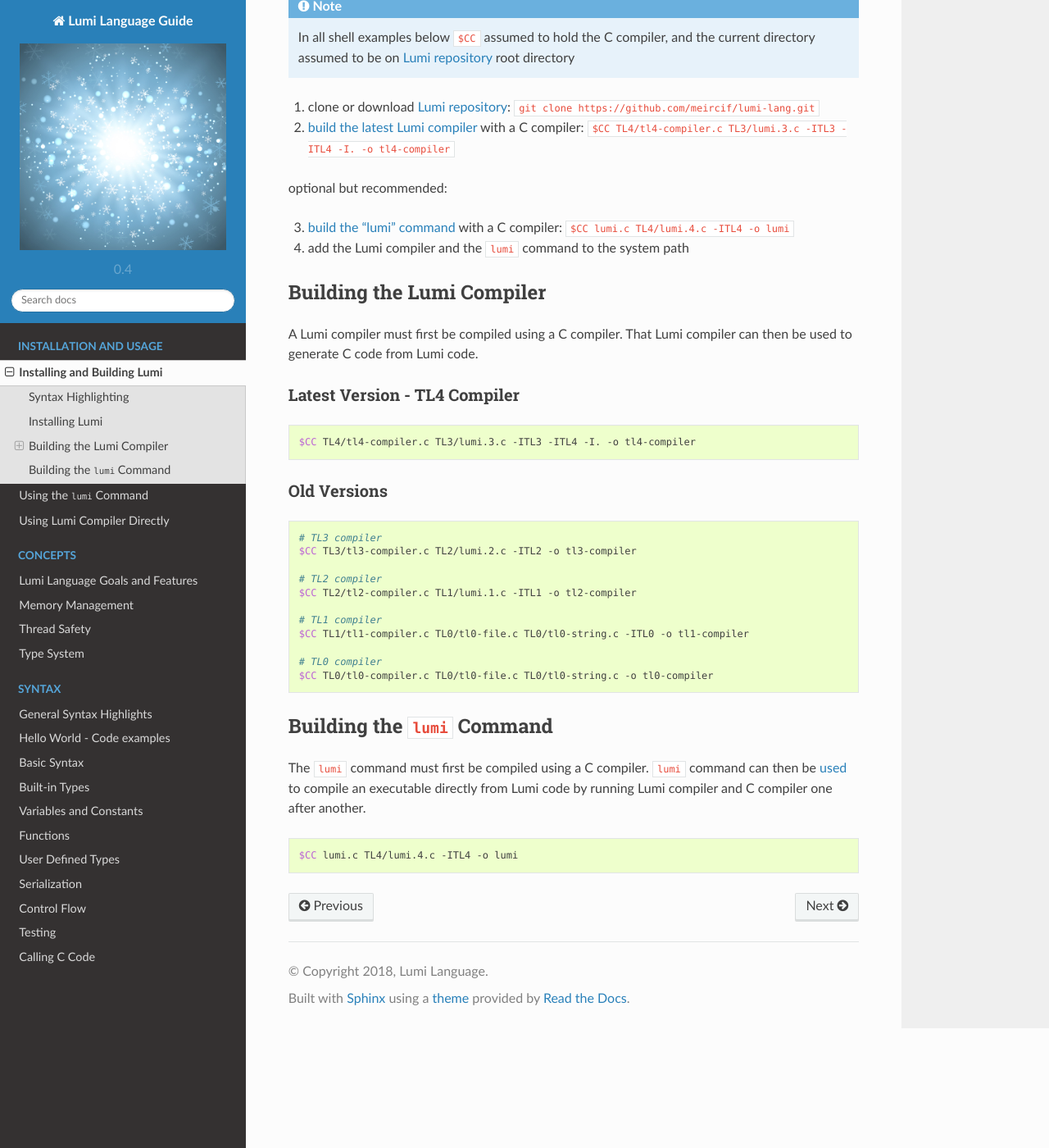
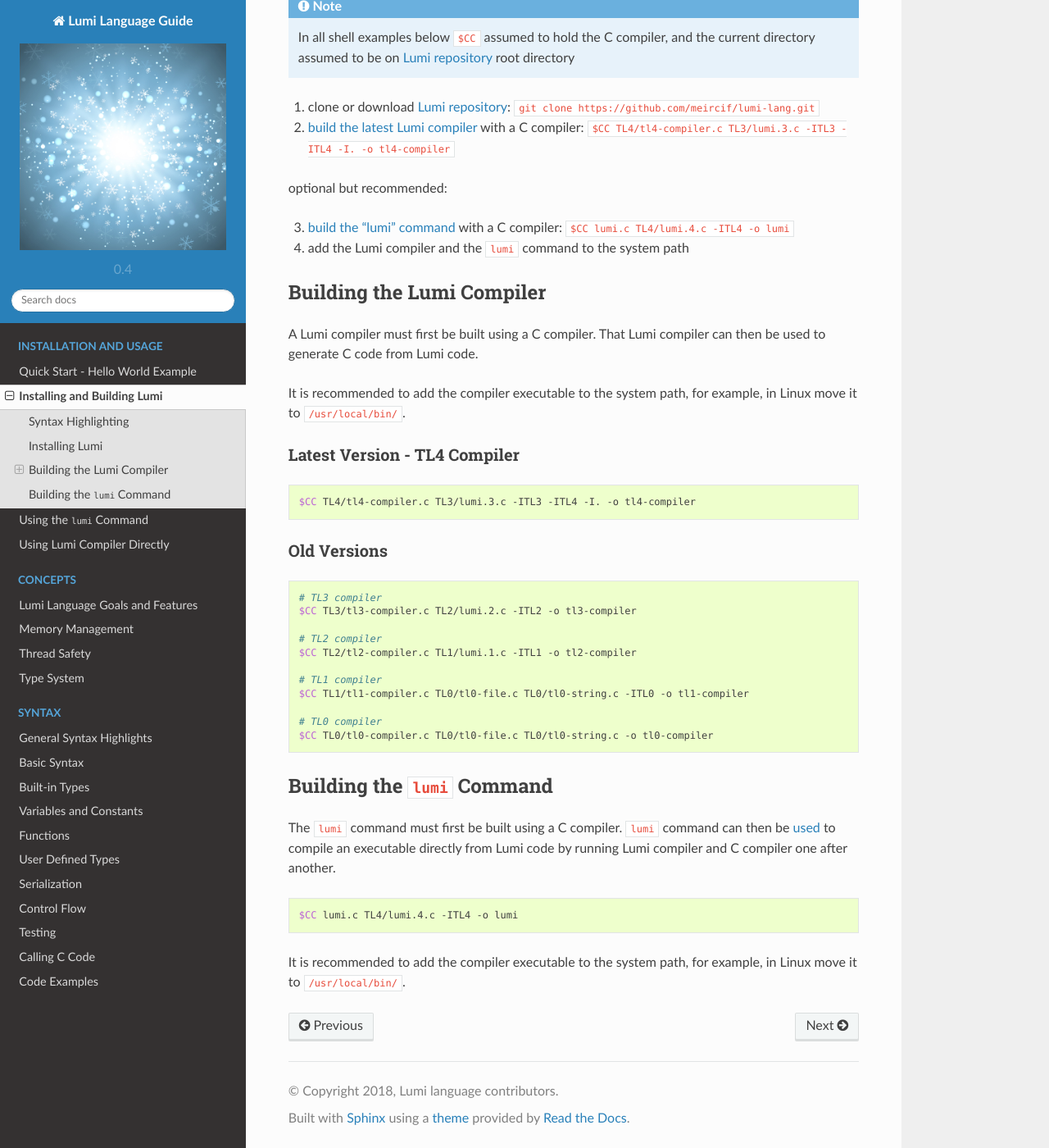
Before and after one commit to meircif/lumi-lang, a Sphinx documentation site: the page built from docs/install.rst, in a window 1280 px wide and 1400 px high, scrolled down 351 px. Shown: the whole window at 82% size. Built offline with Sphinx 7.4.7 and the Read the Docs theme 2.0.0, drawn with Linux system fonts in a browser that asks for light colours.

Commit message:
Add syntax documentation - 08

```diff
--- a/docs/conf.py
+++ b/docs/conf.py
@@ -20,8 +20,8 @@
 # -- Project information -----------------------------------------------------
 
 project = 'Lumi Language Guide'
-copyright = '2018, Lumi Language'
-author = 'Lumi Language'
+copyright = '2018, Lumi language contributors'
+author = 'Lumi language contributors'
 
 # The short X.Y version
 version = '0.4'
--- a/docs/index.rst
+++ b/docs/index.rst
@@ -35,7 +35,7 @@
 Contributing to Lumi
 --------------------
 Any help, suggestion, comment or questions is welcome! See Lumi repository
-`wiki`_ for more details.
+`wiki`_ for more details on how to contribute to Lumi.
 
 .. _wiki: https://github.com/meircif/lumi-lang/wiki
 
@@ -43,6 +43,7 @@
    :maxdepth: 2
    :caption: Installation and Usage
 
+   quick-start
    install
    lumi-command
    lumi-compiler
--- a/docs/install.rst
+++ b/docs/install.rst
@@ -29,8 +29,11 @@
 
 Building the Lumi Compiler
 --------------------------
-A Lumi compiler must first be compiled using a C compiler. That Lumi compiler
+A Lumi compiler must first be built using a C compiler. That Lumi compiler
 can then be used to generate C code from Lumi code.
+
+It is recommended to add the compiler executable to the system path, for
+example, in Linux move it to ``/usr/local/bin/``.
 
 Latest Version - TL4 Compiler
 +++++++++++++++++++++++++++++
@@ -58,15 +61,17 @@
 
 Building the ``lumi`` Command
 -----------------------------
-The ``lumi`` command must first be compiled using a C compiler. ``lumi``
-command can then be :ref:`used <using-lumi-command>` to compile an executable
-directly from Lumi code by running Lumi compiler and C compiler one after
-another.
+The ``lumi`` command must first be built using a C compiler. ``lumi`` command
+can then be :ref:`used <using-lumi-command>` to compile an executable directly
+from Lumi code by running Lumi compiler and C compiler one after another.
 
 ::
 
    $CC lumi.c TL4/lumi.4.c -ITL4 -o lumi
 
+It is recommended to add the compiler executable to the system path, for
+example, in Linux move it to ``/usr/local/bin/``.
+
 .. _Atom: https://atom.io
 .. _language-lumi package: https://atom.io/packages/language-lumi
 .. _Lumi repository: https://github.com/meircif/lumi-lang
--- /dev/null
+++ b/docs/requirements.txt
@@ -0,0 +1,2 @@
+sphinx-rtd-theme>=0.3.0
+Pygments>=2.2.0
```
Also changed, not shown: other parts of docs/index.rst (+1 -1 lines), docs/examples.rst (renamed from docs/hello-world.rst, +2 -17 lines), docs/quick-start.rst (added, +56 -0 lines), 1 other file.
